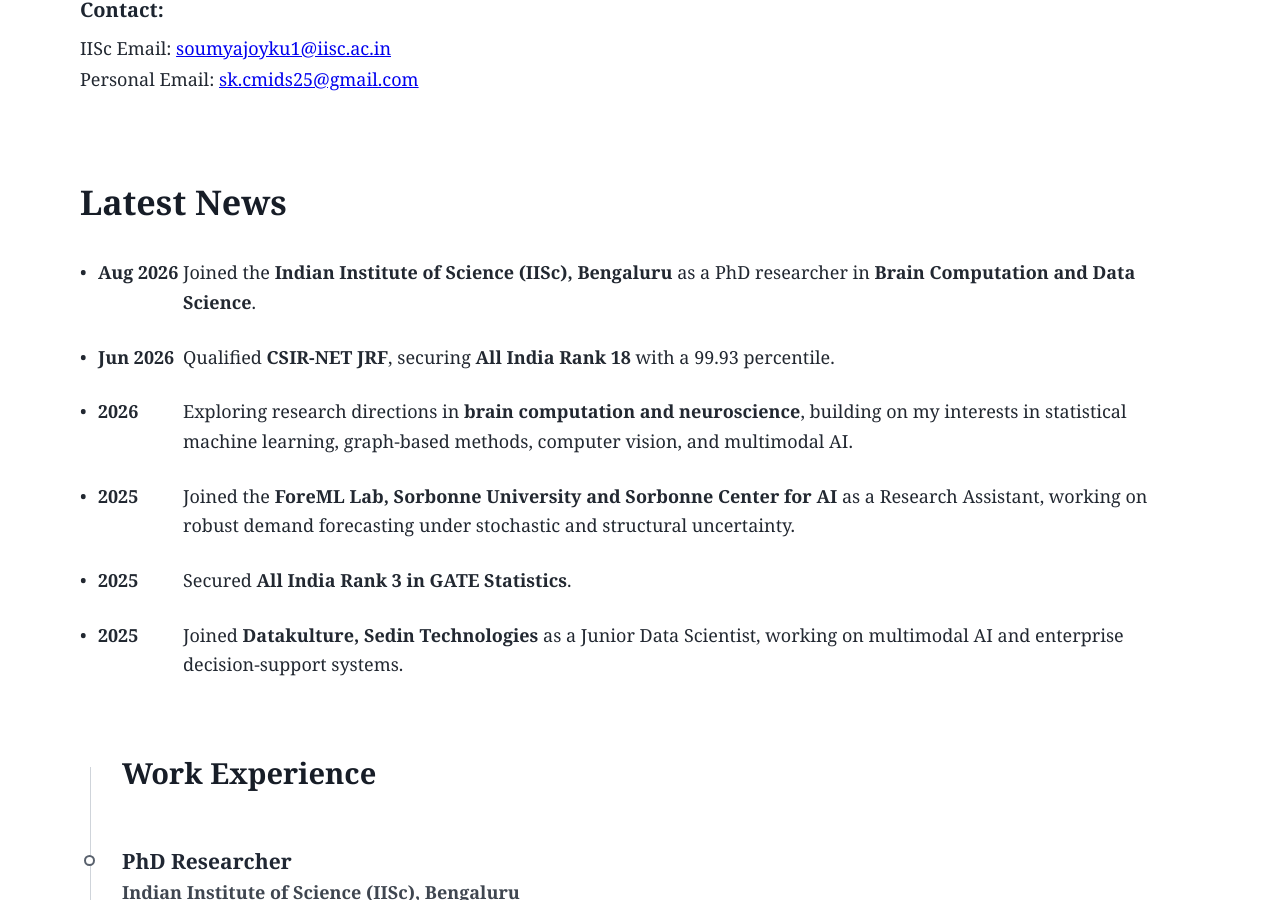
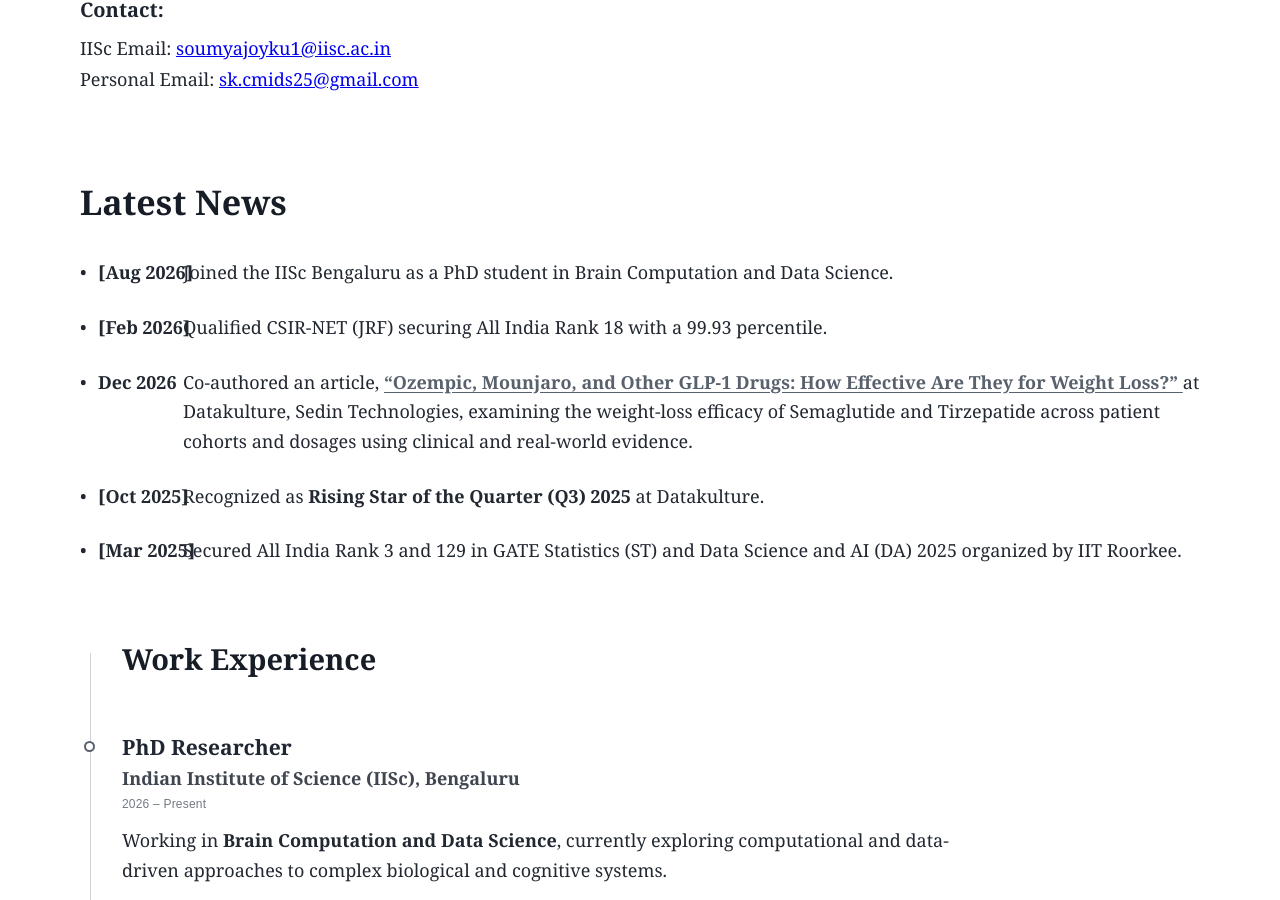
Before and after one commit to soumyajoykundu/sk-portfolio, a Jekyll site: the page built from index.md, in a window 1280 px wide and 900 px high, scrolled down 816 px. Built offline with Jekyll 4.4.1, drawn with Linux system fonts in a browser that asks for light colours; our own code applies the rules of GitHub Pages for plain Markdown files.

Commit message:
Revise latest news section and formatting
Updated news items with new formatting and added recent achievements.

```diff
--- a/index.md
+++ b/index.md
@@ -7,63 +7,69 @@
 
   <div class="latest-news-item">
     <span class="news-bullet">•</span>
-    <span class="news-date">Aug 2026</span>
+    <span class="news-date"> <strong> [Aug 2026] </strong> </span>
     <span class="news-text">
       Joined the
-      <strong>Indian Institute of Science (IISc), Bengaluru</strong>
-      as a PhD researcher in
-      <strong>Brain Computation and Data Science</strong>.
+      IISc Bengaluru
+      as a PhD student in
+      Brain Computation and Data Science.
     </span>
   </div>
 
   <div class="latest-news-item">
     <span class="news-bullet">•</span>
-    <span class="news-date">Jun 2026</span>
+    <span class="news-date"> <strong> [Feb 2026] </strong></span>
     <span class="news-text">
-      Qualified <strong>CSIR-NET JRF</strong>, securing
-      <strong>All India Rank 18</strong> with a 99.93 percentile.
+      Qualified CSIR-NET (JRF) securing
+      All India Rank 18 with a 99.93 percentile.
     </span>
   </div>
 
-  <div class="latest-news-item">
-    <span class="news-bullet">•</span>
-    <span class="news-date">2026</span>
-    <span class="news-text">
-      Exploring research directions in
-      <strong>brain computation and neuroscience</strong>,
-      building on my interests in statistical machine learning,
-      graph-based methods, computer vision, and multimodal AI.
-    </span>
-  </div>
+ <div class="latest-news-item">
 
-  <div class="latest-news-item">
-    <span class="news-bullet">•</span>
-    <span class="news-date">2025</span>
-    <span class="news-text">
-      Joined the
-      <strong>ForeML Lab, Sorbonne University and Sorbonne Center for AI</strong>
-      as a Research Assistant, working on robust demand forecasting
-      under stochastic and structural uncertainty.
-    </span>
-  </div>
+  <span class="news-bullet">•</span>
 
-  <div class="latest-news-item">
-    <span class="news-bullet">•</span>
-    <span class="news-date">2025</span>
-    <span class="news-text">
-      Secured <strong>All India Rank 3 in GATE Statistics</strong>.
-    </span>
-  </div>
+  <span class="news-date">Dec 2026</span>
 
-  <div class="latest-news-item">
-    <span class="news-bullet">•</span>
-    <span class="news-date">2025</span>
-    <span class="news-text">
-      Joined <strong>Datakulture, Sedin Technologies</strong>
-      as a Junior Data Scientist, working on multimodal AI and
-      enterprise decision-support systems.
-    </span>
-  </div>
+  <span class="news-text">
+    Co-authored an article,
+    <strong>
+      <a href="https://datakulture.com/blog/ozempic-vs-mounjaro/"
+         target="_blank"
+         rel="noopener">
+        “Ozempic, Mounjaro, and Other GLP-1 Drugs:
+        How Effective Are They for Weight Loss?”
+      </a>
+    </strong>
+    at Datakulture, Sedin Technologies,
+    examining the weight-loss efficacy of Semaglutide and Tirzepatide
+    across patient cohorts and dosages using clinical and real-world
+    evidence.
+  </span>
+
+ </div>
+
+<div class="latest-news-item">
+  <span class="news-bullet">•</span>
+
+  <span class="news-date">[Oct 2025]</span>
+
+  <span class="news-text">
+    Recognized as <strong>Rising Star of the Quarter (Q3) 2025</strong>
+    at Datakulture.
+  </span>
+</div>
+
+<div class="latest-news-item">
+  <span class="news-bullet">•</span>
+
+  <span class="news-date">[Mar 2025]</span>
+
+  <span class="news-text">
+    Secured All India Rank 3 and 129 in
+    GATE Statistics (ST) and Data Science and AI (DA) 2025 organized by IIT Roorkee.
+  </span>
+</div>
 
 </section>
 
```
